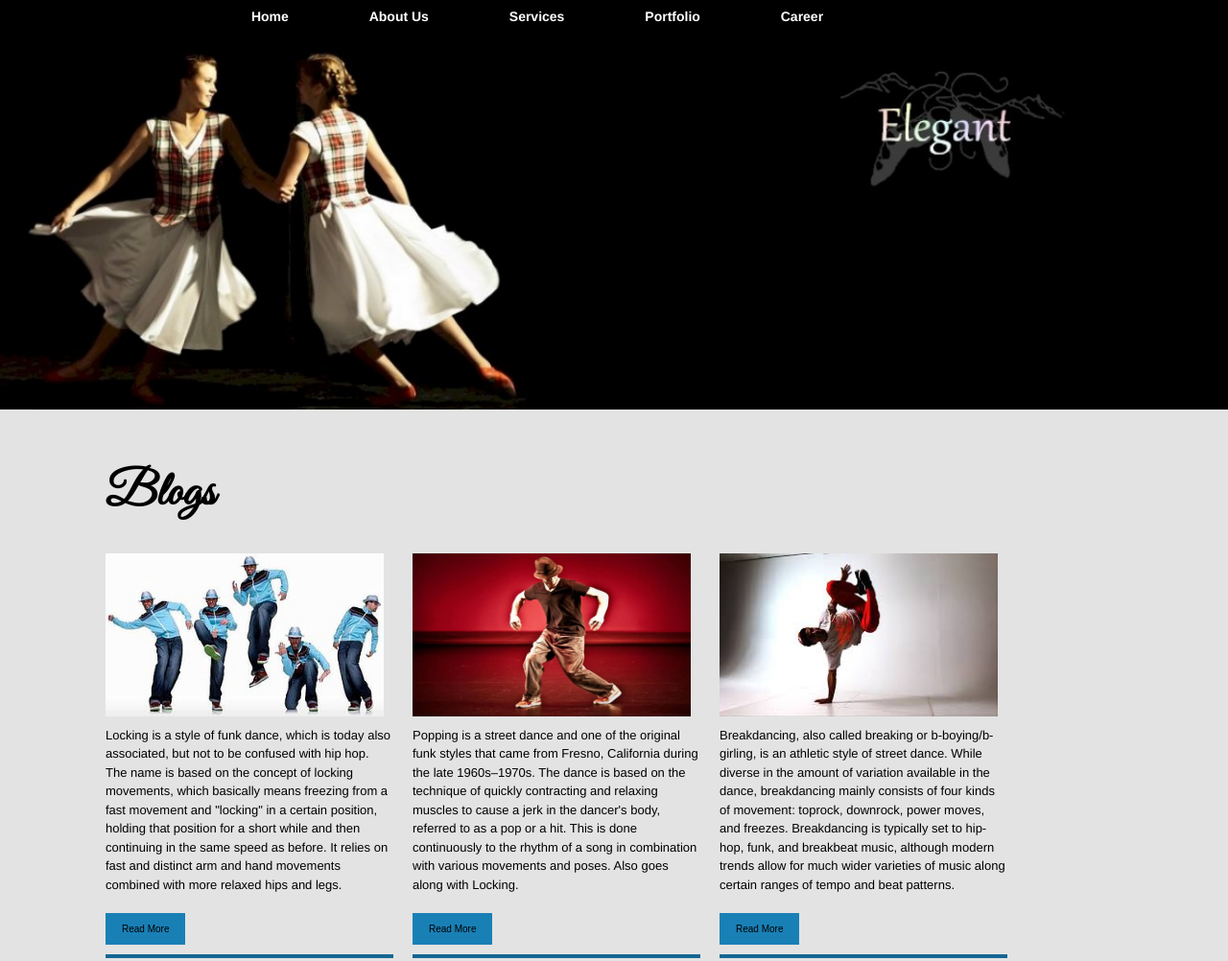
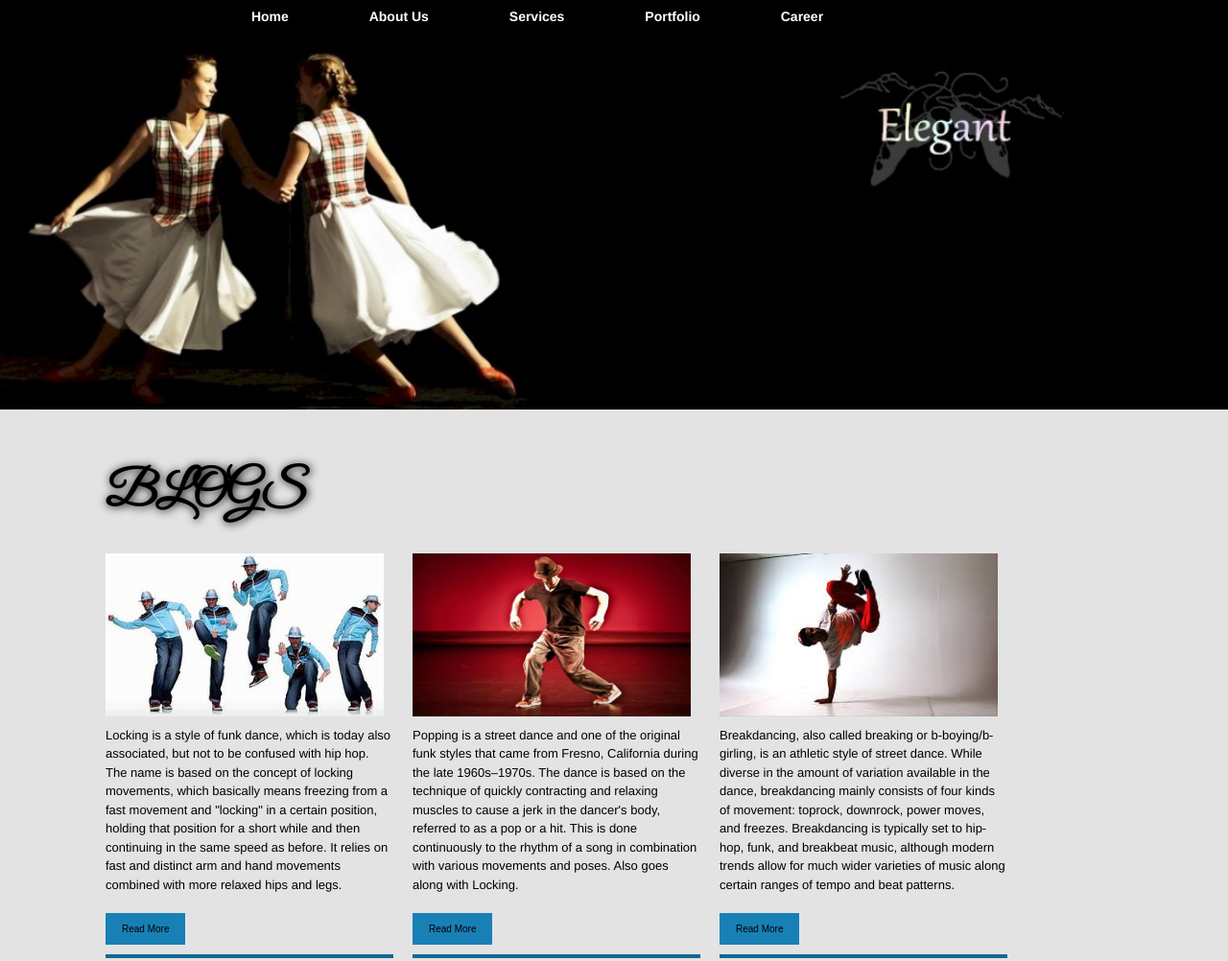
Before and after one commit to AnshShah918/Assignment2, a plain HTML site: page index.html in a window 1280 px wide. Shown: the top 1002 px of the page at 96% size. Drawn offline with Linux system fonts and the light colour scheme.

Commit message:
Added changes

```diff
--- a/css/style.css
+++ b/css/style.css
@@ -1,4 +1,6 @@
 header h1{
+	text-transform: uppercase;
+	text-shadow: 1px 1px 10px;
 	font-family: 'Great Vibes';
 	padding-top: 50px;
 	width: 267px;
--- a/index.html
+++ b/index.html
@@ -14,7 +14,7 @@
 				<img class="hero" src="img/dance.jpg" alt="Elements"><!-- Hero Page-->
 				<div class="wrap container_12">
 					<header class="clearfix">
-						<h1 class="grid_12">Blogs</h1>
+						<h1 class="grid_12">blogs</h1>
 					</header>
 					<section>
 						<nav class="nav grid_12"><!-- Navigation bar-->
```
